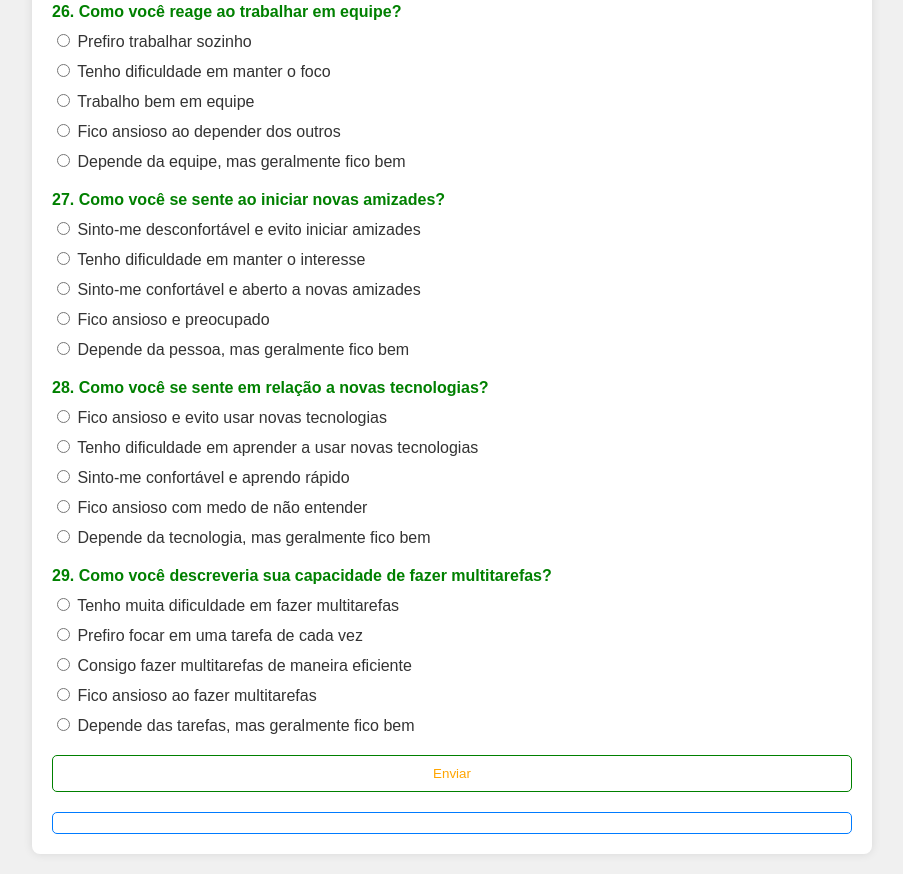
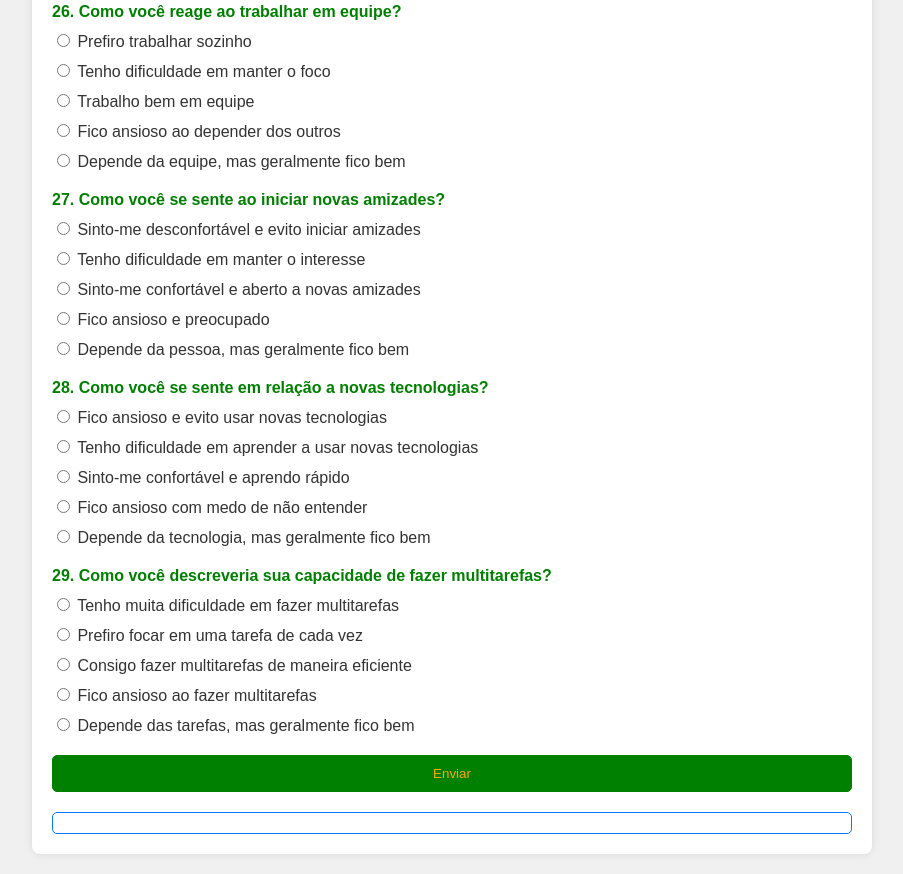
Before and after one commit to joiRJG/questionario-psicologico, a plain HTML site: page index.html in a window 1280 px wide. Shown: the part 4817-5691 px from the top of the page, without its empty margins (188-1091 px from the left). Drawn offline with Linux system fonts and the light colour scheme.

Commit message:
Update styles.css

```diff
--- a/styles.css
+++ b/styles.css
@@ -45,7 +45,7 @@ button {
     width: 100%;
     padding: 10px;
     margin-top: 20px;
-    background-color: #ffffff; /* Branco */
+    background-color: #008000; /* Verde */
     color: #ffa500; /* Laranja */
     border: 1px solid #008000; /* Verde */
     border-radius: 5px;
```
